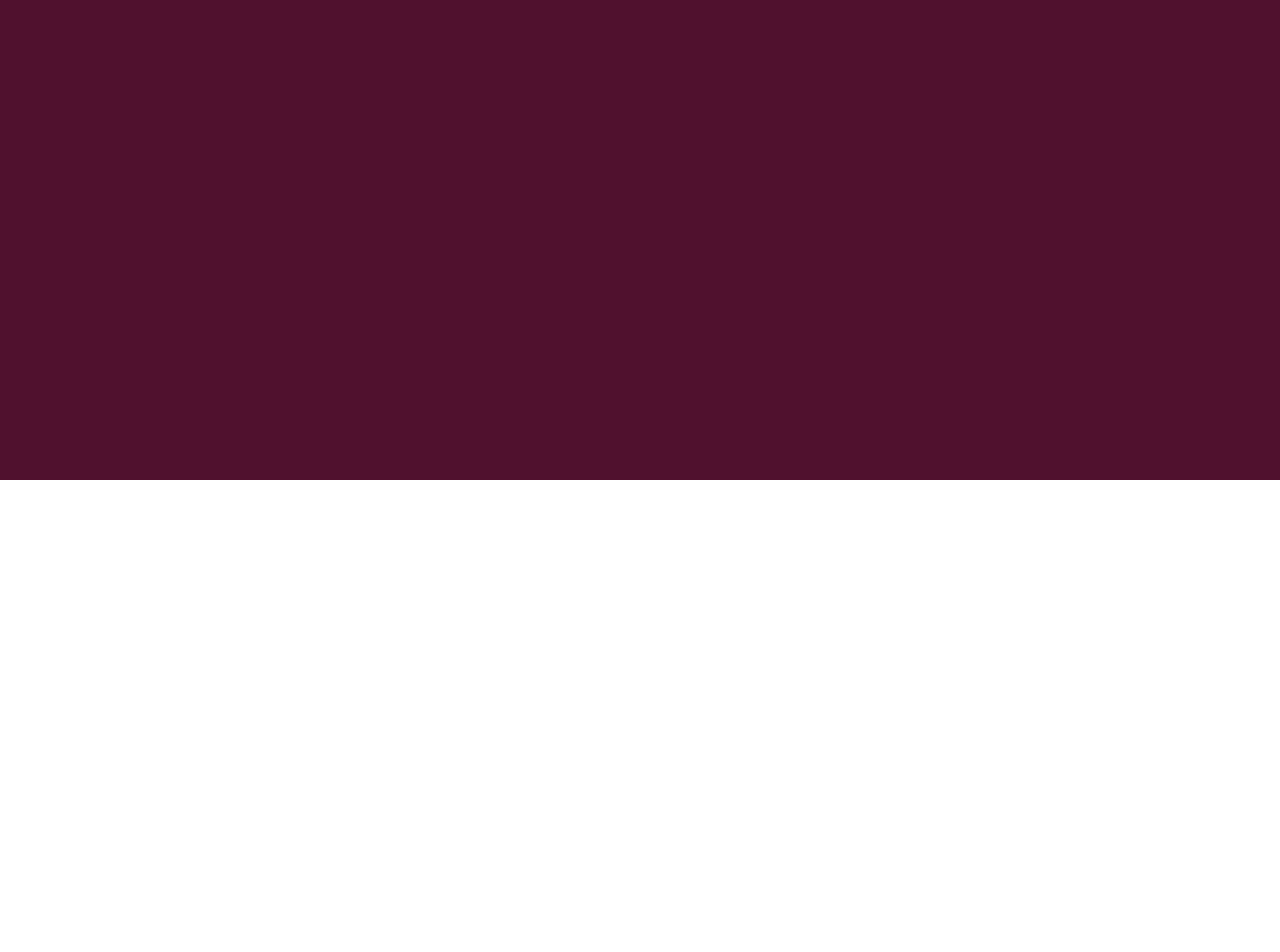
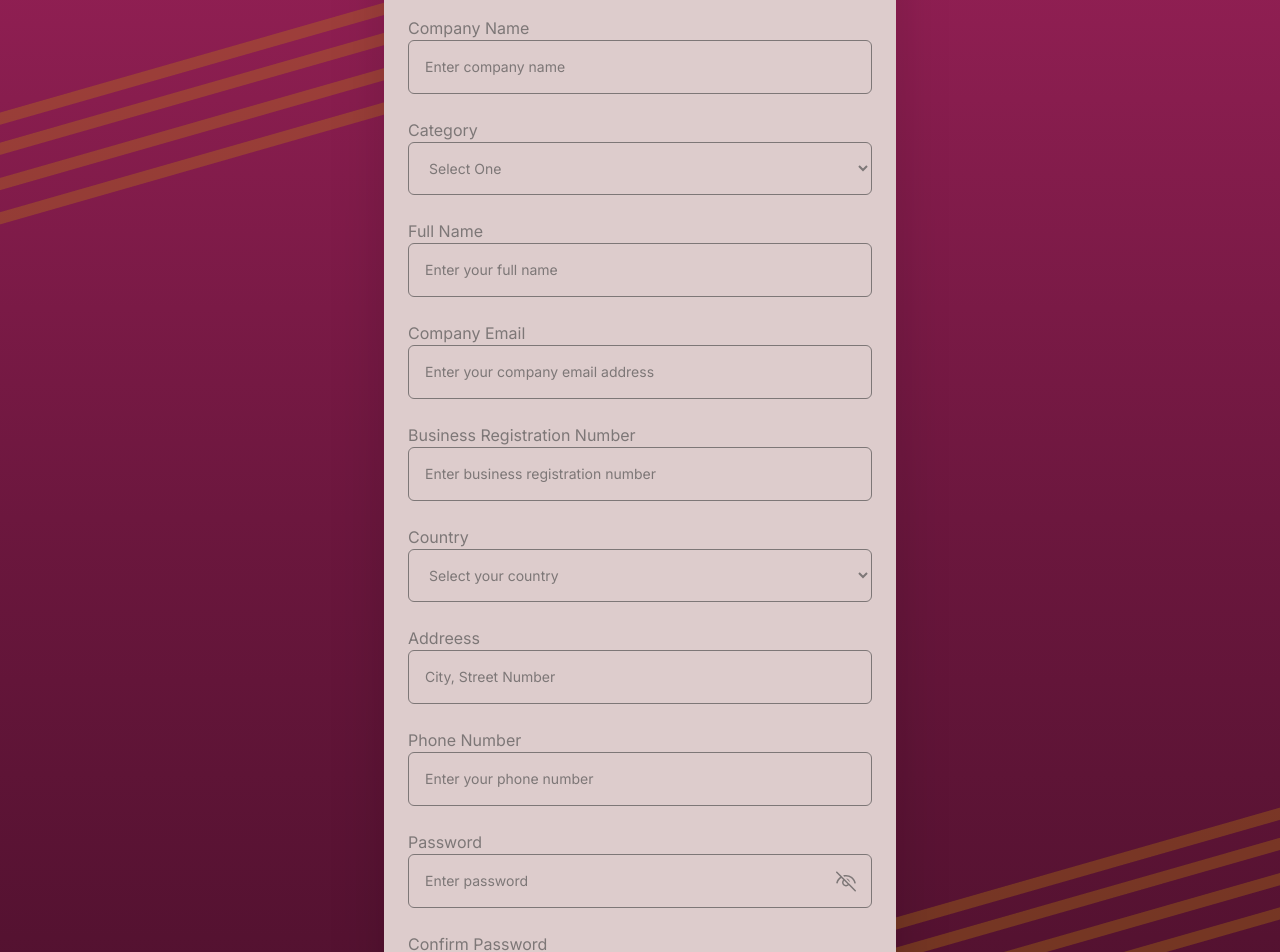
Before and after one commit to blessingpeters/Wedding-Buddy, a React (Vite) app: page /vendorSignup in a window 1280 px wide. Shown: the part 320-1272 px from the top of the page. Before the commit the page ends 800 px from the top, so only its background shows below. Built offline with nearby package versions, Linux system fonts and the light colour scheme.

Commit message:
vendor signup

```diff
--- a/src/components/common/WbButton.jsx
+++ b/src/components/common/WbButton.jsx
@@ -1,7 +1,7 @@
 /* eslint-disable react/prop-types */
 const WbButton = ({ text, size = 'normal', variant = 'filled', className, onClick }) => {
     let baseClasses = variant === 'filled'
-    ? "bg-burgundy-100 text-white border border-burgundy-100  hover:bg-burgundy-50"
+    ? "bg-burgundy-100 text-white border border-burgundy-100  hover:bg-burgundy-200"
     : "text-burgundy-100 border border-burgundy-100";
 
     let sizeClasses = {
--- a/src/pages/auth/CoupleLogin.jsx
+++ b/src/pages/auth/CoupleLogin.jsx
@@ -15,6 +15,7 @@ const CoupleLogin = () => {
                 <h2 className="text-center font-raleway text-2xl text-burgundy-100 font-semibold mb-10">Login to book vendors and their services</h2>
 
                 <Login userType="couple" />
+
                 <p className="text-center font-lato text-sm text-graywhite-400">Don’t have an account? <a className="text-burgundy-100" href="/coupleSignup">Sign up</a> </p>
 
 
--- a/src/pages/auth/VendorLogin.jsx
+++ b/src/pages/auth/VendorLogin.jsx
@@ -2,7 +2,7 @@ import Login from "../../components/auth/Login.jsx";
 
 const VendorLogin = () => {
   return (
-    <section className="auth-bg h-screen pt-48">
+    <section className="auth-bg h-screen flex items-center justify-center">
       <div className=" lg:w-2/5 sm:w-9/12 w-11/12 mx-auto  font-inter bg-[#DDCCCC] rounded-2xl shadow-2.5xl shadow-[#00000026] sm:px-6 px-3 py-10" >
           <div className="flex justify-center items-center divide-burgundy-200 divide-x-4">
                 <img
@@ -18,7 +18,6 @@ const VendorLogin = () => {
         <Login userType="vendor" />
         <p className="text-center font-lato text-sm text-graywhite-400">Don’t have an account? <a className="text-burgundy-100" href="/vendorSignup">Sign up</a> </p>
 
-
       </div>
     </section>
   );
--- a/src/pages/auth/VendorSignUp.jsx
+++ b/src/pages/auth/VendorSignUp.jsx
@@ -1,9 +1,181 @@
+import { useState } from "react";
+import WbButton from "../../components/common/WbButton";
 const VendorSignUp = () => {
+  const [showPassword, setShowPassword] = useState({ password: false, confirmPassword: false })
+  const togglePassword = (field) => {
+    setShowPassword(prev => ({ ...prev, [field]: !prev[field] }));
+  };
+
   return (
-    <div className="bg-burgundy-100 h-screen text-white">
-      vendor signup under development
-    </div>
-  )
-}
+    <section className="auth-bg py-40">
+      <div className=" lg:w-2/5 sm:w-9/12 w-11/12 mx-auto  font-inter bg-[#DDCCCC] rounded-2xl shadow-2.5xl shadow-[#00000026] sm:px-6 px-3 py-10">
+        <div className="flex justify-center items-center divide-burgundy-200 divide-x-4">
+          <img
+            className="h-28 w-24 py-4 mx-auto"
+            src="/assets/images/wblogoedit.png"
+            alt=""
+          />
+          <h4 className=" basis-1/2 font-raleway py-6 pl-6 text-2xl text-burgundy-100 font-semibold">
+            Vendor Portal Create Account
+          </h4>
+        </div>
 
-export default VendorSignUp
+        <form>
+          <div className="w-full my-6">
+            <label className="text-graywhite-400" htmlFor="email">
+              Company Name
+            </label>{" "}
+            <br />
+            <input
+              className="w-full border border-graywhite-400 outline-none rounded-md bg-transparent p-4 text-sm placeholder:text-graywhite-400"
+              type="text"
+              name="companyName"
+              id="companyName"
+              placeholder="Enter company name"
+            />{" "}
+          </div>
+          <div className="w-full my-6">
+            <label
+              className="text-graywhite-400" htmlFor="category" >
+              Category
+            </label>
+            <select
+              className="w-full text-graywhite-400 border border-graywhite-400 outline-none rounded-md bg-transparent p-4 text-sm"
+              name="category"
+              id="category"
+            >
+              <option value="nigeria">Select One</option>
+              <option value="phography">Photography</option>
+              <option value="planner">Wedding Planner</option>
+            </select>
+          </div>
+          <div className="w-full my-6">
+            <label className="text-graywhite-400" htmlFor="email">
+              Full Name
+            </label>{" "}
+            <br />
+            <input
+              className="w-full border border-graywhite-400 outline-none rounded-md bg-transparent p-4 text-sm placeholder:text-graywhite-400"
+              type="text"
+              name="fullName"
+              id="fullName"
+              placeholder="Enter your full name"
+            />{" "}
+          </div>
+          <div className="w-full my-6">
+            <label className="text-graywhite-400" htmlFor="email">
+              Company Email
+            </label>{" "}
+            <br />
+            <input
+              className="w-full border border-graywhite-400 outline-none rounded-md bg-transparent p-4 text-sm placeholder:text-graywhite-400"
+              type="text"
+              name="companyEmail"
+              id="companyEmail"
+              placeholder="Enter your company email address"
+            />{" "}
+          </div> <div className="w-full my-6">
+            <label className="text-graywhite-400" htmlFor="email">
+              Business Registration Number
+            </label>{" "}
+            <br />
+            <input
+              className="w-full border border-graywhite-400 outline-none rounded-md bg-transparent p-4 text-sm placeholder:text-graywhite-400"
+              type="text"
+              name="businessNumber"
+              id="businessNumber"
+              placeholder="Enter business registration number"
+            />{" "}
+
+          </div>
+          <div className="w-full my-6">
+            <label
+              className="text-graywhite-400" htmlFor="category" >
+              Country
+            </label>
+            <select
+              className="w-full text-graywhite-400 border border-graywhite-400 outline-none rounded-md bg-transparent p-4 text-sm"
+              name="country"
+              id="country"
+            >
+              <option value="nigeria">Select your country</option>
+              <option value="NG">Nigeria</option>
+              <option value="GH">Ghana</option>
+            </select>
+          </div>
+          <div className="w-full my-6">
+            <label className="text-graywhite-400" htmlFor="email">
+              Addreess
+            </label>{" "}
+            <br />
+            <input
+              className="w-full border border-graywhite-400 outline-none rounded-md bg-transparent p-4 text-sm placeholder:text-graywhite-400"
+              type="text"
+              name="address"
+              id="address"
+              placeholder="City, Street Number"
+            />{" "}
+          </div> <div className="w-full my-6">
+            <label className="text-graywhite-400" htmlFor="email">
+              Phone Number
+            </label>{" "}
+            <br />
+            <input
+              className="w-full border border-graywhite-400 outline-none rounded-md bg-transparent p-4 text-sm placeholder:text-graywhite-400"
+              type="number"
+              name="phoneNumber"
+              id="phoneNumber"
+              placeholder="Enter your phone number"
+            />
+          </div>
+
+          <div className="my-6">
+            <label className="text-graywhite-400" htmlFor="message">
+              Password
+            </label>
+            <div className="relative">
+              <input
+                className="w-full border border-graywhite-400 outline-none rounded-md bg-transparent p-4 text-sm placeholder:text-graywhite-400"
+                type={showPassword.password ? 'text' : 'password'}
+                name="password"
+                id="password"
+                placeholder="Enter password"
+              />{" "}
+              <img
+                onClick={() => togglePassword('password')}
+                className="absolute right-4 bottom-4 cursor-pointer"
+                src="/assets/icons/eyeslash.svg"
+                alt="eye slash icon"
+              />
+            </div>
+          </div>
+          <div className="my-6">
+            <label className="text-graywhite-400" htmlFor="message">
+              Confirm Password
+            </label>
+            <div className="relative">
+              <input
+                className="w-full border border-graywhite-400 outline-none rounded-md bg-transparent p-4 text-sm placeholder:text-graywhite-400"
+                type={showPassword.confirmPassword ? 'text' : 'password'}
+                name="confirmPassword"
+                id="confirmPassword"
+                placeholder="Type your password to confirm"
+              />{" "}
+              <img
+                onClick={() => togglePassword('confirmPassword')}
+                className="absolute right-4 bottom-4 cursor-pointer"
+                src="/assets/icons/eyeslash.svg"
+                alt="eye slash icon"
+              />
+            </div>
+
+          </div>
+          <WbButton className="w-full mt-8 mb-2" size="normal" text="Submit" />
+          <p className="text-center font-lato text-sm text-graywhite-400">Already have an account?<a className="text-burgundy-100" href="/vendorLogin">Sign in</a> </p>
+        </form>
+      </div>
+    </section>
+  );
+};
+
+export default VendorSignUp;
```
Also changed, not shown: src/components/auth/Login.jsx (+11 -7 lines).
